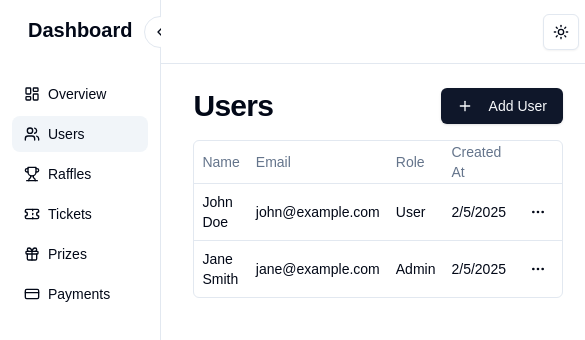
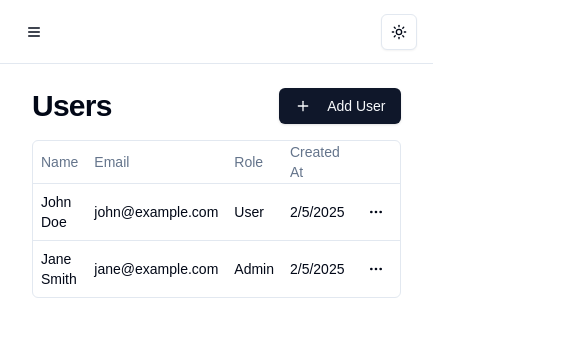
Before and after one commit to cddm-gh/raffles-dashboard, a Next.js app: page /dashboard/users in a window 390 px wide. Shown: the top 340 px of the page, 585 px wide, since content can reach past the window. Built offline with nearby package versions, Linux system fonts and the light colour scheme.

Commit message:
fix sidebar responsive

```diff
--- a/app/(dashboard)/layout.tsx
+++ b/app/(dashboard)/layout.tsx
@@ -1,5 +1,6 @@
 import { Header } from "@/components/layout/header"
 import { Sidebar } from "@/components/layout/sidebar"
+import { SidebarProvider } from "@/lib/context/SidebarContext"
 
 export default function DashboardLayout({
   children,
@@ -7,6 +8,7 @@ export default function DashboardLayout({
   children: React.ReactNode
 }) {
   return (
+    <SidebarProvider>
       <div className="relative flex min-h-screen flex-1 flex-col">
         <div className="flex flex-1">
           <Sidebar />
@@ -16,5 +18,6 @@ export default function DashboardLayout({
           </div>
         </div>
       </div>
+    </SidebarProvider>
   )
 }
--- a/components/layout/header.tsx
+++ b/components/layout/header.tsx
@@ -1,10 +1,25 @@
+"use client"
+
+import { Menu } from "lucide-react"
+import { Button } from "@/components/ui/button"
 import { ThemeToggle } from "./theme-toggle"
+import { useSidebar } from "@/lib/context/SidebarContext"
 
 export function Header() {
+  const { toggleMobileMenu } = useSidebar()
+
   return (
     <header className="sticky top-0 z-50 flex h-16 w-full items-center justify-between border-b bg-background px-4">
       <div className="flex items-center gap-4">
-        {/* Add any header content here */}
+        <Button
+          variant="ghost"
+          size="icon"
+          className="lg:hidden"
+          onClick={toggleMobileMenu}
+        >
+          <Menu className="h-5 w-5" />
+          <span className="sr-only">Toggle mobile menu</span>
+        </Button>
       </div>
       <div className="flex items-center gap-4">
         <ThemeToggle />
--- a/components/layout/sidebar.tsx
+++ b/components/layout/sidebar.tsx
@@ -1,6 +1,6 @@
 "use client"
 
-import { useState } from "react"
+import React, { JSX } from "react"
 import Link from "next/link"
 import { usePathname } from "next/navigation"
 import { cn } from "@/lib/utils"
@@ -13,10 +13,13 @@ import {
   Trophy,
   ChevronLeft,
   ChevronRight,
+  X,
 } from "lucide-react"
 import { Button } from "@/components/ui/button"
+import { useSidebar } from "@/lib/context/SidebarContext"
+import type { SidebarItem } from "@/types/sidebar"
 
-const sidebarItems = [
+const sidebarItems: SidebarItem[] = [
   {
     title: "Overview",
     href: "/dashboard",
@@ -49,20 +52,28 @@ const sidebarItems = [
   },
 ]
 
-export function Sidebar() {
+export function Sidebar(): JSX.Element {
   const pathname = usePathname()
-  const [isCollapsed, setIsCollapsed] = useState(false)
+  const { isCollapsed, isMobileOpen, toggleCollapse, toggleMobileMenu } = useSidebar()
 
   return (
-    <div
+    <>
+      <aside
         className={cn(
-        "relative flex h-screen flex-col border-r bg-background py-4 transition-all duration-300",
-        isCollapsed ? "w-[60px] px-2" : "w-[200px] px-3"
+          // Base styles
+          "fixed inset-y-0 left-0 z-50 flex flex-col border-r bg-background py-4 transition-all duration-300",
+          // Width styles
+          isCollapsed ? "w-[60px] px-2" : "w-[200px] px-3",
+          // Desktop styles
+          "lg:relative",
+          // Mobile styles
+          "lg:translate-x-0",
+          isMobileOpen ? "translate-x-0" : "-translate-x-full"
         )}
       >
         <div className={cn(
-        "mb-8 flex items-center",
-        isCollapsed ? "justify-center px-2" : "px-4"
+          "mb-8 flex items-center justify-between",
+          isCollapsed ? "px-2" : "px-4"
         )}>
           <h1 className={cn(
             "text-xl font-bold transition-all duration-300",
@@ -70,22 +81,41 @@ export function Sidebar() {
           )}>
             Dashboard
           </h1>
+          <Button
+            variant="ghost"
+            size="icon"
+            className="lg:hidden"
+            onClick={toggleMobileMenu}
+            aria-label="Close sidebar"
+          >
+            <X className="h-4 w-4" />
+          </Button>
         </div>
-      <div className="flex-1 space-y-1">
+
+        <nav className="flex-1 space-y-1">
           {sidebarItems.map((item) => {
             const Icon = item.icon
+            const isActive = pathname === item.href
+
             return (
               <Link
                 key={item.href}
                 href={item.href}
+                onClick={() => {
+                  if (window.innerWidth < 1024) {
+                    toggleMobileMenu()
+                  }
+                }}
                 className={cn(
-                "flex items-center gap-x-2 rounded-lg px-3 py-2 text-sm font-medium hover:bg-accent hover:text-accent-foreground transition-all duration-300",
-                pathname === item.href ? "bg-accent" : "transparent",
+                  "flex items-center gap-x-2 rounded-lg px-3 py-2 text-sm font-medium transition-all duration-300",
+                  "hover:bg-accent hover:text-accent-foreground",
+                  isActive ? "bg-accent" : "transparent",
                   isCollapsed && "justify-center px-2"
                 )}
+                aria-current={isActive ? "page" : undefined}
                 title={isCollapsed ? item.title : undefined}
               >
-              <Icon className="h-4 w-4" />
+                <Icon className="h-4 w-4 shrink-0" />
                 <span className={cn(
                   "transition-all duration-300",
                   isCollapsed && "hidden"
@@ -95,13 +125,17 @@ export function Sidebar() {
               </Link>
             )
           })}
-      </div>
+        </nav>
+
         <Button
           variant="ghost"
           size="icon"
-        className="absolute -right-4 top-4 h-8 w-8 rounded-full border bg-background"
-        onClick={() => setIsCollapsed(!isCollapsed)}
-        title={isCollapsed ? "Expand" : "Collapse"}
+          className={cn(
+            "absolute -right-4 top-4 h-8 w-8 rounded-full border bg-background",
+            "hidden lg:flex"
+          )}
+          onClick={toggleCollapse}
+          aria-label={isCollapsed ? "Expand sidebar" : "Collapse sidebar"}
         >
           {isCollapsed ? (
             <ChevronRight className="h-4 w-4" />
@@ -109,6 +143,16 @@ export function Sidebar() {
             <ChevronLeft className="h-4 w-4" />
           )}
         </Button>
-    </div>
+      </aside>
+
+      {/* Mobile overlay */}
+      {isMobileOpen && (
+        <div
+          className="fixed inset-0 z-40 bg-background/80 backdrop-blur-sm lg:hidden"
+          onClick={toggleMobileMenu}
+          aria-hidden="true"
+        />
+      )}
+    </>
   )
 }
--- /dev/null
+++ b/lib/context/SidebarContext.tsx
@@ -0,0 +1,46 @@
+"use client"
+
+import { createContext, useContext, useState, useCallback, JSX } from "react"
+import type { SidebarContextType } from "@/types/sidebar"
+
+const SidebarContext = createContext<SidebarContextType | undefined>(undefined)
+
+interface SidebarProviderProps {
+  children: React.ReactNode
+}
+
+export function SidebarProvider({ children }: SidebarProviderProps): JSX.Element {
+  const [isCollapsed, setIsCollapsed] = useState<boolean>(false)
+  const [isMobileOpen, setIsMobileOpen] = useState<boolean>(false)
+
+  const toggleCollapse = useCallback((): void => {
+    setIsCollapsed((prev) => !prev)
+  }, [])
+
+  const toggleMobileMenu = useCallback((): void => {
+    setIsMobileOpen((prev) => !prev)
+  }, [])
+
+  return (
+    <SidebarContext.Provider
+      value={{
+        isCollapsed,
+        isMobileOpen,
+        toggleCollapse,
+        toggleMobileMenu
+      }}
+    >
+      {children}
+    </SidebarContext.Provider>
+  )
+}
+
+export function useSidebar(): SidebarContextType {
+  const context = useContext(SidebarContext)
+
+  if (context === undefined) {
+    throw new Error("useSidebar must be used within a SidebarProvider")
+  }
+
+  return context
+}
--- a/package.json
+++ b/package.json
@@ -24,8 +24,8 @@
   },
   "devDependencies": {
     "@types/node": "^20",
-    "@types/react": "^19",
-    "@types/react-dom": "^19",
+    "@types/react": "^19.0.8",
+    "@types/react-dom": "^19.0.3",
     "postcss": "^8",
     "tailwindcss": "^3.4.1",
     "typescript": "^5"
--- /dev/null
+++ b/types/sidebar.ts
@@ -0,0 +1,12 @@
+export interface SidebarItem {
+  title: string
+  href: string
+  icon: React.ComponentType<{ className?: string }>
+}
+
+export interface SidebarContextType {
+  isCollapsed: boolean
+  isMobileOpen: boolean
+  toggleCollapse: () => void
+  toggleMobileMenu: () => void
+}
```
Also changed, not shown: 1 other file (tests, documents, lock files or other folders). Lines whose indentation alone changed are shown as unchanged.
